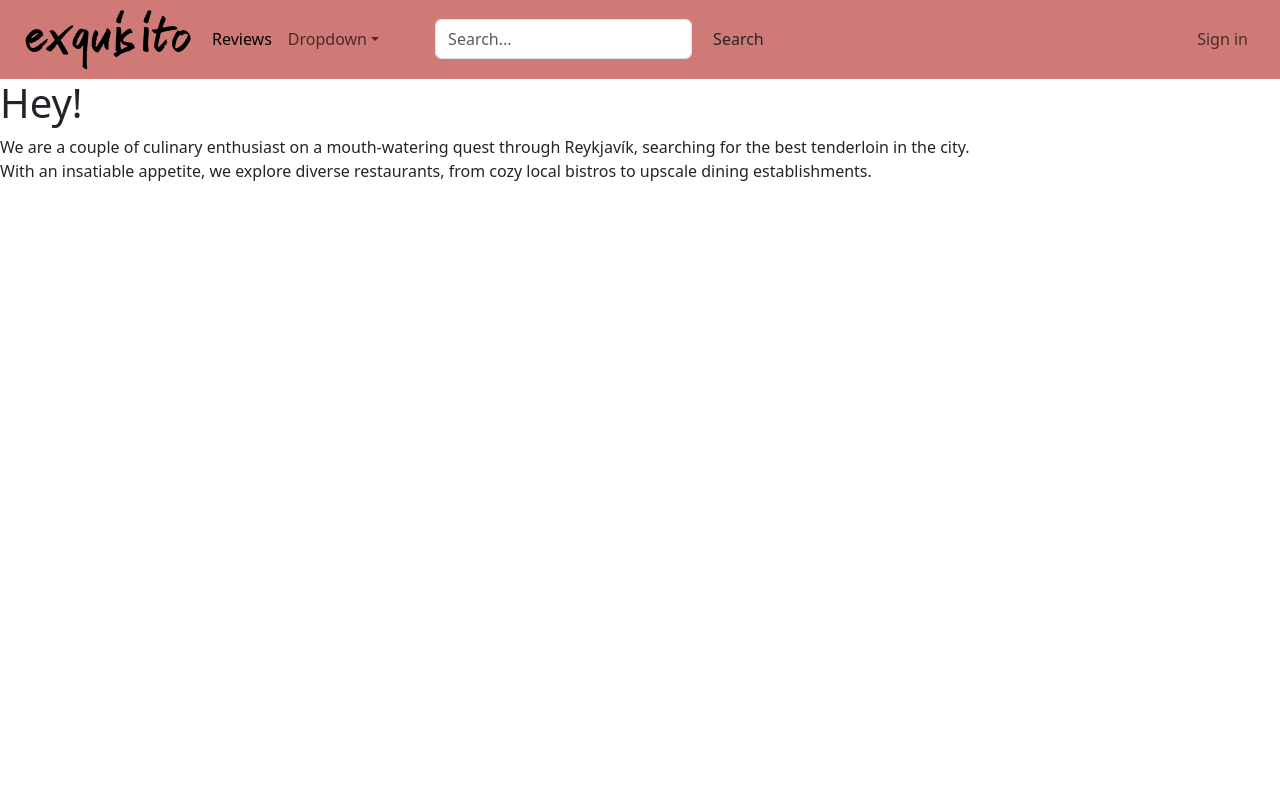
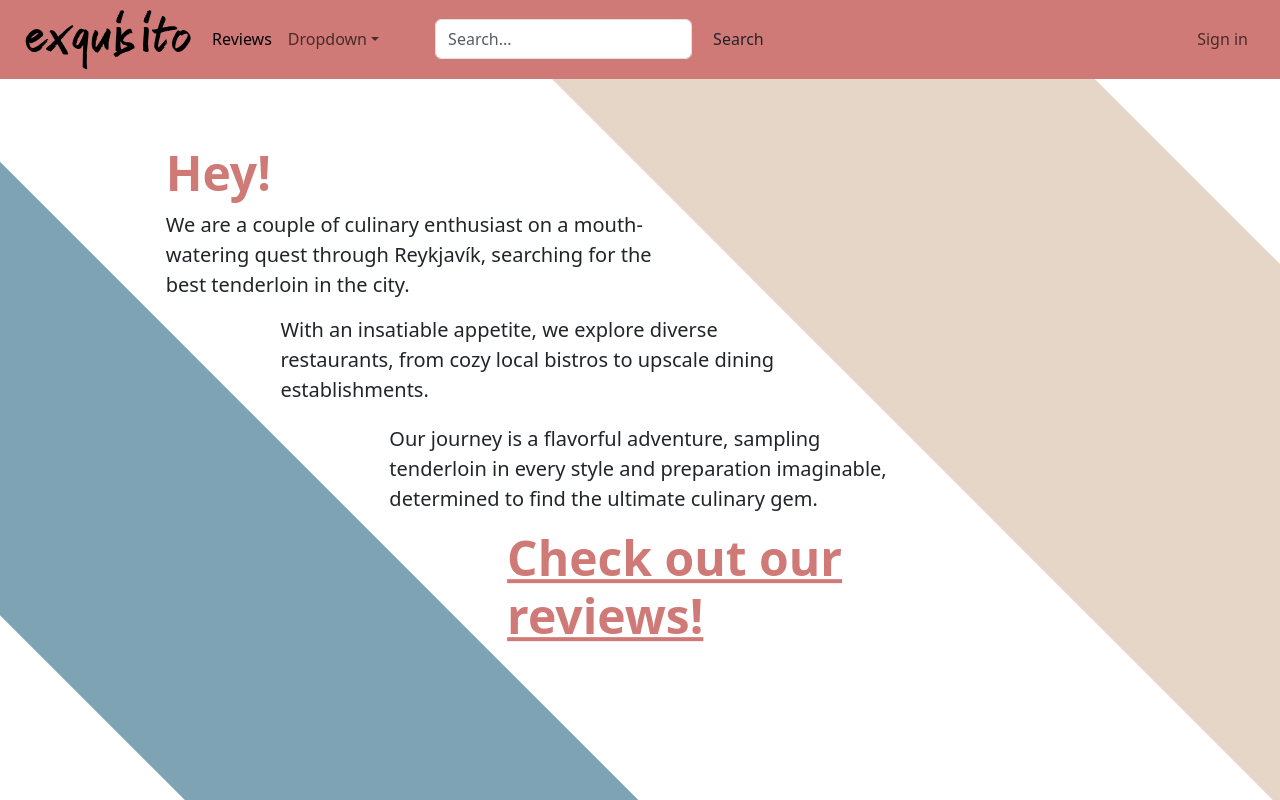
Before and after one commit to EinarLogiOskars/exquisito-frontend, a React (Vite) app: page /home in a window 1280 px wide. Built offline with nearby package versions, Linux system fonts and the light colour scheme.

Commit message:
Changed the look for the home page

```diff
--- a/src/components/Home.jsx
+++ b/src/components/Home.jsx
@@ -1,47 +1,32 @@
 import React from "react";
 import { Link } from "react-router-dom";
 
-const keep = () => {
-    <div className="h-100 container-fluid d-flex flex-column" >
-        <div className="h-50 row pt-5 pb-3 position-absolute overflow-hidden">
-            <div className="col-lg-5 bg-blue diagonal-pos" ></div>
-            <div className="col-lg-5 offset-lg-6 position-relative">
-                <h1 className="display-4 text-blue">Hey!</h1>
-                <p className="lead">
-                We are a couple of culinary enthusiast on a mouth-watering quest through Reykjavík,
-                searching for the best tenderloin in the city.<br/> With an insatiable appetite, we
-                explore diverse restaurants, from cozy local bistros to upscale dining establishments.
-                </p>
-            </div>
-        </div>
-        <div className="h-50 row bg-light">
-            <div className="col-lg-5 offset-lg-1 position-relative">
-                <p className="lead pt-5">
-                        Our journey is a flavorful adventure, sampling tenderloin in every style and preparation imaginable,
-                        determined to find the ultimate culinary gem.
-                </p>
-                <br/>
-                <h1 className="display-5"><Link className="text-beige" to="/reviews">Check out our reviews</Link></h1>
-            </div>
-        </div>
-    </div>
-}
-
 const Home = () => {
-
     return (
         <div className="home-css main-div" >
-            <div className="border-black">
-                <div className=""></div>
-                <div className="">
-                    <h1 className="">Hey!</h1>
-                    <p className="">
-                    We are a couple of culinary enthusiast on a mouth-watering quest through Reykjavík,
-                    searching for the best tenderloin in the city.<br/> With an insatiable appetite, we
-                    explore diverse restaurants, from cozy local bistros to upscale dining establishments.
+            <div className="home-css main-div">
+                <div className="home-css div1 bg-blue">
+                </div>
+                <div className="home-css div2 bg-white">
+                    <p className="home-css p1 lead diagonal-pos">
+                        <h1 className="home-css hey text-red display-5">Hey!</h1>
+                        We are a couple of culinary enthusiast on a mouth-watering quest through Reykjavík,
+                        searching for the best tenderloin in the city.
                     </p>
+                    <p className="lead pt-5 diagonal-pos">
+                        With an insatiable appetite, we explore diverse restaurants,
+                        from cozy local bistros to upscale dining establishments.
+                    </p>
+                     <p className="lead pt-5 diagonal-pos">
+                        Our journey is a flavorful adventure, sampling tenderloin in every style and
+                        preparation imaginable, determined to find the ultimate culinary gem.
+                    </p>
+                    <h1 className="home-css rlink display-5 pt-5 diagonal-pos"><Link className="text-red" to="/reviews">Check out our reviews!</Link></h1>
+                </div>
+                <div className="home-css div3 bg-beige">
                 </div>
             </div>
+
         </div>
     );
 };
--- a/src/components/Reviews.jsx
+++ b/src/components/Reviews.jsx
@@ -42,7 +42,7 @@ const Reviews = () => {
     const noReview = (
         <div className="vw-100 vh-50 d-flex align-items-center justify-content-center">
             <h4>
-                No reviews yet!
+                If you can read this, the webserver is booting up. It will be ready in a moment!
             </h4>
         </div>
     );
--- a/src/components/Welcome.jsx
+++ b/src/components/Welcome.jsx
@@ -1,9 +1,21 @@
-import React from "react";
+import React, { useEffect } from "react";
 import { Link } from "react-router-dom";
 import { Parallax } from "react-scroll-parallax";
 import coverImg from "../assets/images/homepage-coverphoto.webp"
+import axios from "axios";
 
-export default () => (
+const Welcome = () => {
+    useEffect(() => {
+        const url = "https://exquisito-web.onrender.com/up";
+        axios
+            .get(url)
+            .then((res) => {
+                if (res.status === 200) console.log("Web server is online!");
+                else console.log("Web server booting up!");
+            });
+    }, []);
+
+    return (
         <div className="vw-200 vh-200 d-flex align-items-center justify-content-center">
             <div className="column">
                 <div className="vw-100 vh-100 primary-color d-flex align-items-center justify-content-center border">
@@ -26,8 +38,8 @@ export default () => (
                 </div>
                 <div className="vw-100 vh-100 d-flex position-absolute bg-beige overflow-hidden">
                     <div className="h-100 d-flex justify-content-center">
-                    <div className="offset-lg-6 bg-red diagonal-neg" />
-                    <div className="bg-blue diagonal-neg" />
+                        <div className="offset-lg-6 bg-red diagonal-neg width-150 height-100 position-absolute" />
+                        <div className="bg-blue diagonal-neg height-100 width-150 position-absolute" />
                         <div className="h-100 m-5 d-flex align-items-center">
                             <div className="container position-relative text-center">
                                 <h1 className="display-4 text-beige">Exquisito</h1>
@@ -49,3 +61,6 @@ export default () => (
             </div>
         </div>
     );
+};
+
+export default Welcome;
--- a/src/scss/styles.scss
+++ b/src/scss/styles.scss
@@ -2,6 +2,10 @@
 
 .bg-lighter {
   background-color: #f8e6cd;
+}
+
+.bg-white {
+  background-color: #ffffff;
 }
 
 .bg-darker {
@@ -56,8 +60,6 @@ background-color: #E5D6C7;
   border: none;
 }
 
-
-
 .hero {
   width: 100vw;
   height: 50vh;
@@ -97,34 +99,86 @@ background-color: #E5D6C7;
 }
 
 .diagonal-neg {
-  padding: 5px;
-  content: '';
-  width: 200%;
-  height: 100%;
-  position: absolute;
   -webkit-transform: rotate(-45deg);
   -moz-transform: rotate(-45deg);
   transform: rotate(-45deg);
-  display: flex;
-  flex-direction: column;
 }
 
 .diagonal-pos {
-  padding: 5px;
-  content: '';
-  width: 200%;
-  height: 100%;
-  position: absolute;
   -webkit-transform: rotate(45deg);
   -moz-transform: rotate(45deg);
   transform: rotate(45deg);
-  display: flex;
-  flex-direction: column;
 }
+
+.width-50 {
+  width: 50%;
+}
+.width-100 {
+  width: 100%;
+}
+.width-150 {
+  width: 150%;
+}
+
+.height-50 {
+  height: 50%;
+}
+.height-100 {
+  height: 100%;
+}
+
+
 
 .home-css{
   &.main-div {
     height: 100%;
+    width: 100%;
+    display: flex;
+    overflow: hidden;
+    position: relative;
+    overflow: hidden;
+  }
+  .hey {
+    font-weight: 700;
+  }
+  .p1{
+    margin-top: 90%;
+  }
+  .p2 {
+    margin-top: 160%
+  }
+  .p3 {
+    margin-top: 100%;
+  }
+  .rlink {
+    font-weight: 700;
+  }
+  .text-div {
+    position: absolute;
+    width: 30%;
+    offset-position: normal;
+    offset-path: ray(45deg);
+  }
+  .div1 {
+    height: 210%;
+    width: 30%;
+    position: relative;
+    offset-position:7.5%;
+    offset-path: ray(45deg);
+  }
+  .div2 {
+    height: 235%;
+    width: 40%;
+    position: relative;
+    offset-position: normal;
+    offset-path: ray(45deg);
+  }
+  .div3 {
+    height: 210%;
+    width: 30%;
+    position: relative;
+    offset-position:92.5%;
+    offset-path: ray(45deg);
   }
   &.border-black {
     border: solid;
```
Lines whose indentation alone changed are shown as unchanged.
